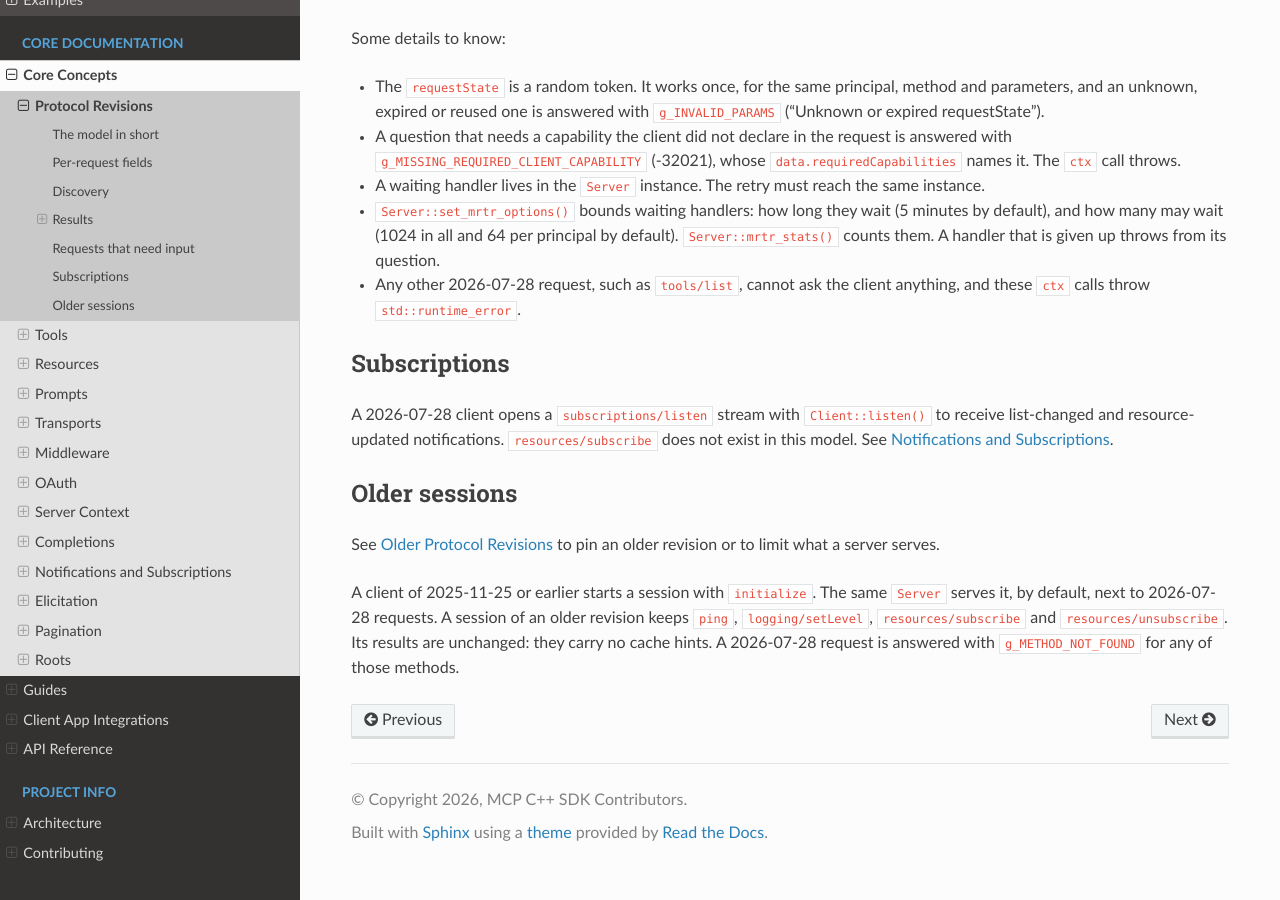
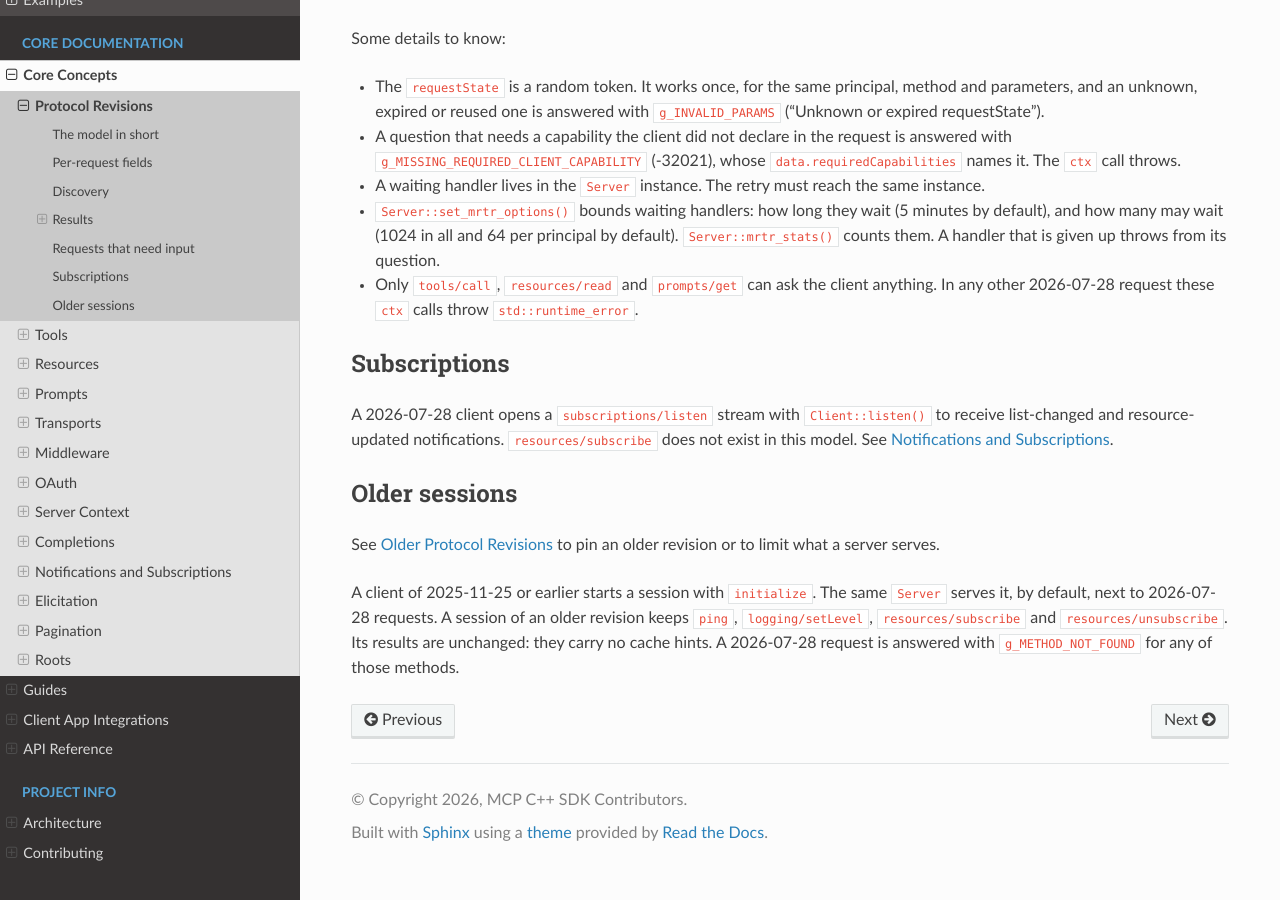
Before and after one commit to yurirocha15/mcp-cpp-sdk, a Sphinx documentation site: the page built from docs/concepts/protocol.rst, in a window 1280 px wide and 900 px high, scrolled down 3073 px. Built offline with Sphinx 7.4.7 and the Read the Docs theme 3.1.0, drawn with Linux system fonts in a browser that asks for light colours.

Commit message:
docs: correct roots, testing and example statements
set_roots(roots, true) notifies only when the client declared
roots.listChanged. The testing guide called a has_tool() the Server does
not have. The stdio client example tries server/discover first, the
loopback example sends 2026-07-28, and the list of requests that can ask
the client a question now names the three that can.

```diff
--- a/docs/concepts/protocol.rst
+++ b/docs/concepts/protocol.rst
@@ -181,8 +181,9 @@
   minutes by default), and how many may wait (1024 in all and 64 per principal
   by default). ``Server::mrtr_stats()`` counts them. A handler that is given up
   throws from its question.
-* Any other 2026-07-28 request, such as ``tools/list``, cannot ask the client
-  anything, and these ``ctx`` calls throw ``std::runtime_error``.
+* Only ``tools/call``, ``resources/read`` and ``prompts/get`` can ask the client
+  anything. In any other 2026-07-28 request these ``ctx`` calls throw
+  ``std::runtime_error``.
 
 Subscriptions
 -------------
--- a/docs/examples.rst
+++ b/docs/examples.rst
@@ -107,7 +107,7 @@
 
 A stdio MCP client demonstrating:
 
-* **Connection**: Initialize handshake with server capabilities
+* **Connection**: ``server/discover``, falling back to ``initialize`` for an older server
 * **Tools**: List available tools, call tools with typed arguments
 * **Resources**: List resources, read resource contents
 * **Resource Templates**: List template metadata
@@ -196,7 +196,7 @@
 
 * **HttpServerTransport + HttpClientTransport**: Full HTTP stack for MCP communication
 * **Anti-hang co_spawn pattern**: Safe concurrent server/client execution
-* **MCP-Protocol-Version header**: Support for versioned HTTP headers (e.g., ``2025-11-25``)
+* **MCP-Protocol-Version header**: Sent with every request (``2026-07-28`` here)
 
 This example shows how to use the HTTP transport layer for network-based
 MCP communication with standard headers.
--- a/docs/guides/older-protocols.rst
+++ b/docs/guides/older-protocols.rst
@@ -78,7 +78,8 @@
   ``g_METHOD_NOT_FOUND``.
 * Server requests to the client (elicitation, sampling, roots) are real
   requests that the server sends to the client during the handler.
-  ``set_roots(roots, true)`` sends ``notifications/roots/list_changed``.
+  ``set_roots(roots, true)`` sends ``notifications/roots/list_changed`` when the
+  client declared ``roots.listChanged``.
 * Results carry no cache hints.
 * The response of a request that the client cancelled with
   ``notifications/cancelled`` is still sent for 2025-11-25 and earlier.
--- a/docs/guides/testing.rst
+++ b/docs/guides/testing.rst
@@ -157,10 +157,7 @@
             EXPECT_EQ(text->text, "test");
         }
 
-        // 3. Verify server-side state if accessible
-        EXPECT_TRUE(server->has_tool("echo"));
-
-        // 4. Gracefully close the connection
+        // 3. Gracefully close the connection
         client->close();
     }, boost::asio::detached);
 
```
